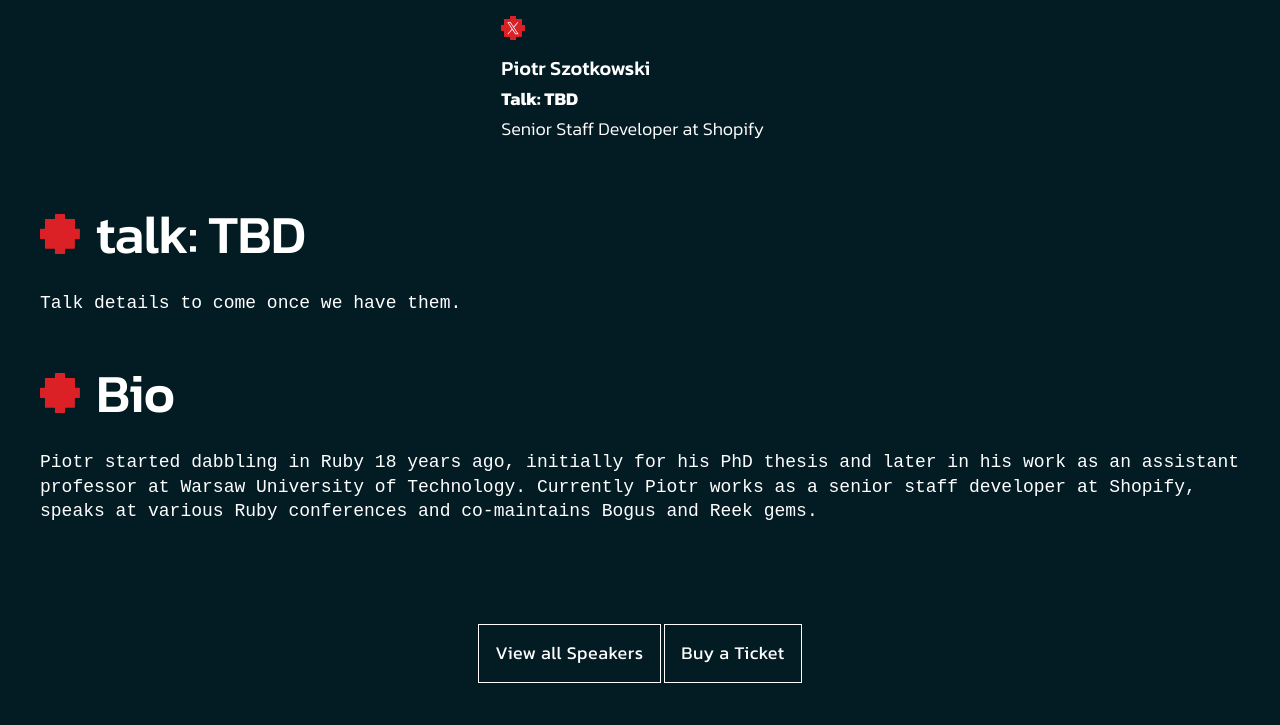
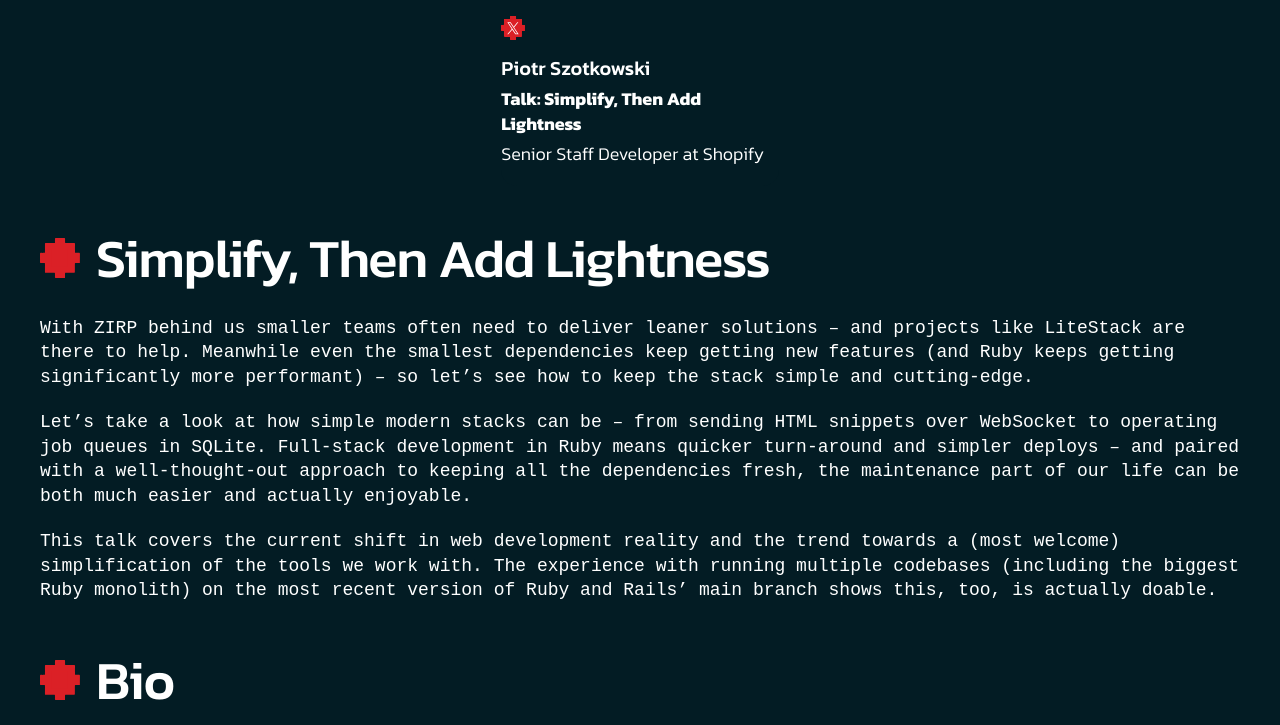
Before and after one commit to euruko/2024.euruko.org, a Jekyll site: the page built from speakers/piotr_szotkowski.html, in a window 1280 px wide and 900 px high, scrolled down 322 px, cut to the strip 175-900 px from the top of the window. Built offline with Jekyll 4.4.1, drawn with Linux system fonts in a browser that asks for light colours; comment, search, counter and statistics services are not loaded.

Commit message:
Update talk for Piotr

```diff
--- a/_includes/agenda/agenda_day_three.html
+++ b/_includes/agenda/agenda_day_three.html
@@ -71,7 +71,7 @@
       <div class="schedule__item">
         <a href="/speakers/piotr_szotkowski" class="schedule__item__image" style="background: url(/assets/images/speakers/piotr.jpg) center center / cover no-repeat;"></a>
         <div class="schedule__item__content">
-          <h5 class="schedule__item__title">TBD</h5>
+          <h5 class="schedule__item__title">Simplify, Then Add Lightness</h5>
           <p class="schedule__item__speaker">Piotr Szotkowski</p>
         </div>
       </div>
--- a/all_speakers.html
+++ b/all_speakers.html
@@ -656,7 +656,7 @@
                 </li>
               </ul>
               <h4 class="card__name">Piotr Szotkowski</h4>
-              <p class="card__note text--bold">Talk: TBD</p>
+              <p class="card__note text--bold">Talk: Simplify, Then Add Lightness</p>
               <p class="card__note">Senior Staff Developer at Shopify</p>
             </div>
           </div>
--- a/speakers/piotr_szotkowski.html
+++ b/speakers/piotr_szotkowski.html
@@ -20,7 +20,7 @@
                 </li>
               </ul>
               <h4 class="card__name">Piotr Szotkowski</h4>
-              <p class="card__note text--bold">Talk: TBD</p>
+              <p class="card__note text--bold">Talk: Simplify, Then Add Lightness</p>
               <p class="card__note">Senior Staff Developer at Shopify</p>
             </div>
           </div>
@@ -28,9 +28,28 @@
       </div>
       <article class="section__article mb--2">
         <div class="col--100">
-          <h3 class="section__article__title has-dot">talk: TBD</h3>
+          <h3 class="section__article__title has-dot">Simplify, Then Add Lightness</h3>
           <p class="section__article__text mb--2">
-            Talk details to come once we have them.
+            With ZIRP behind us smaller teams often need to deliver leaner
+            solutions – and projects like LiteStack are there to help.
+            Meanwhile even the smallest dependencies keep getting new features
+            (and Ruby keeps getting significantly more performant) – so let’s
+            see how to keep the stack simple and cutting-edge.
+          </p>
+          <p class="section__article__text mb--2">
+            Let’s take a look at how simple modern stacks can be – from sending
+            HTML snippets over WebSocket to operating job queues in SQLite.
+            Full-stack development in Ruby means quicker turn-around and
+            simpler deploys – and paired with a well-thought-out approach to
+            keeping all the dependencies fresh, the maintenance part of our
+            life can be both much easier and actually enjoyable.
+          </p>
+          <p class="section__article__text mb--2">
+            This talk covers the current shift in web development reality and
+            the trend towards a (most welcome) simplification of the tools we
+            work with. The experience with running multiple codebases
+            (including the biggest Ruby monolith) on the most recent version of
+            Ruby and Rails’ main branch shows this, too, is actually doable.
           </p>
         </div>
       </article>
@@ -38,10 +57,11 @@
         <div class="col--100">
           <h3 class="section__article__title has-dot">Bio</h3>
           <p class="section__article__text mb--2">
-            Piotr started dabbling in Ruby 18 years ago, initially for his PhD thesis and
-later in his work as an assistant professor at Warsaw University of Technology.
-Currently Piotr works as a senior staff developer at Shopify, speaks at various
-Ruby conferences and co-maintains Bogus and Reek gems.
+            Piotr started dabbling in Ruby 18 years ago, initially for his PhD
+            thesis and later in his work as an assistant professor at Warsaw
+            University of Technology. Currently Piotr works as a senior staff
+            developer at Shopify, speaks at various Ruby conferences and
+            co-maintains Bogus and Reek gems.
           </p>
         </div>
       </article>
```
